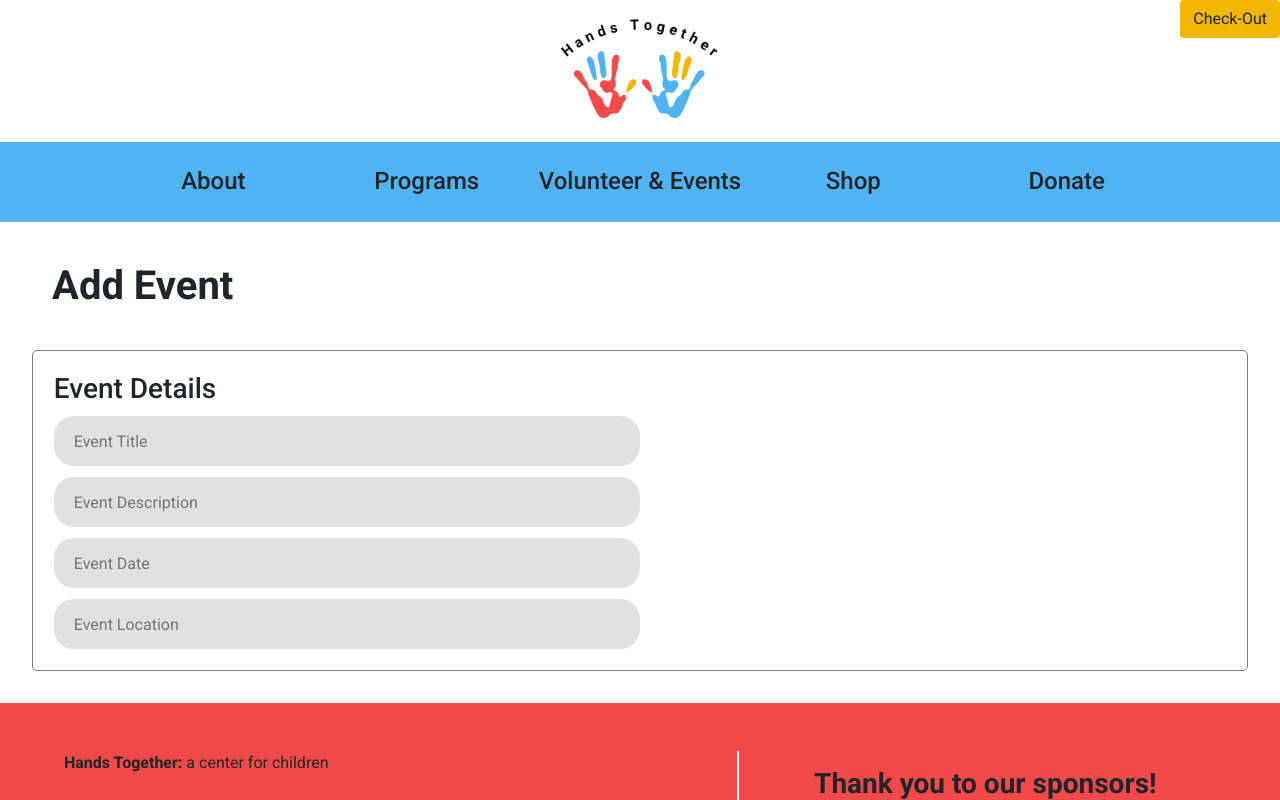
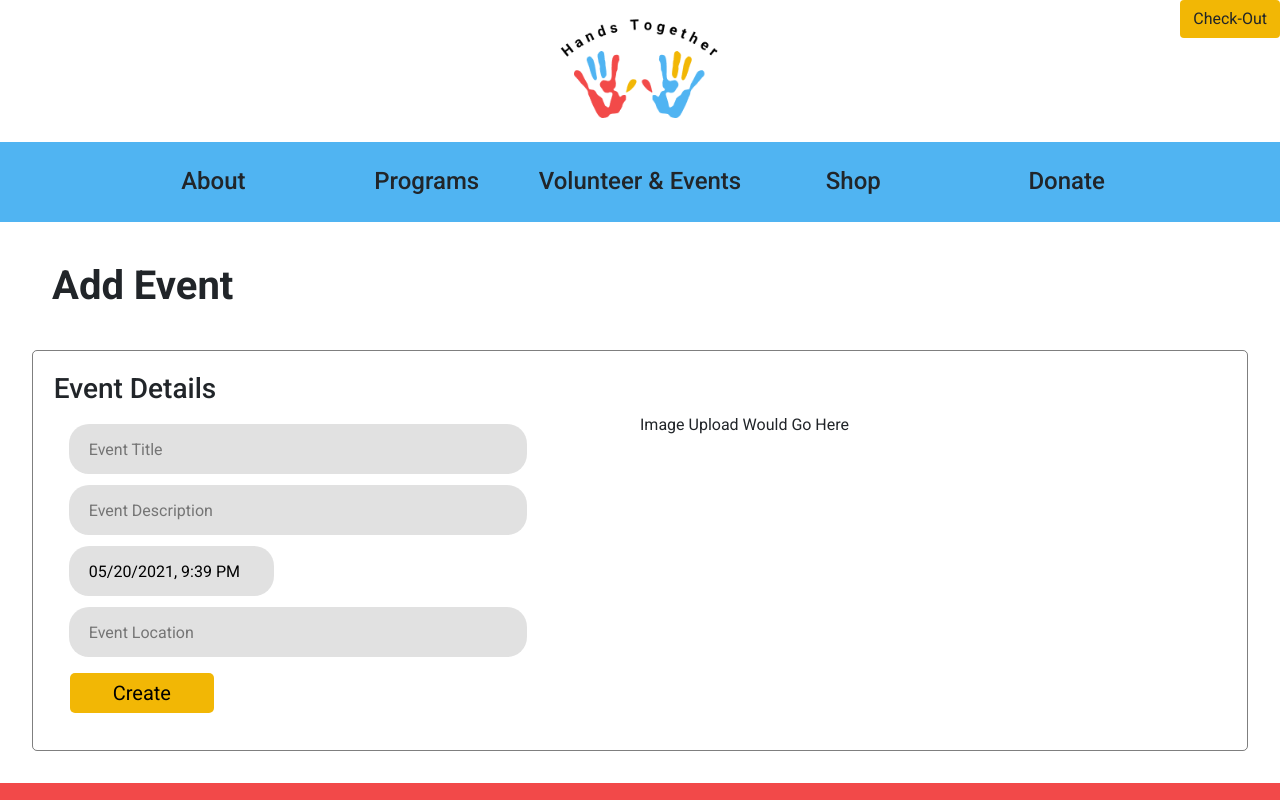
Before and after one commit to Codelab-Davis/hands_together_website_ws2021, a React (Create React App) app: page /add_event in a window 1280 px wide. Shown: the top 800 px of the page. Built offline with nearby package versions, Linux system fonts and the light colour scheme.

Commit message:
more dashboard UI progress changes

```diff
--- a/package.json
+++ b/package.json
@@ -14,6 +14,7 @@
     "jsonwebtoken": "^8.5.1",
     "react": "^17.0.1",
     "react-bootstrap": "^1.5.1",
+    "react-datepicker": "^3.8.0",
     "react-day-picker": "^7.4.10",
     "react-dom": "^17.0.1",
     "react-modal": "^3.13.1",
--- a/src/components/shop_dashboard/add_event.js
+++ b/src/components/shop_dashboard/add_event.js
@@ -1,6 +1,8 @@
 import React, { useState } from 'react';
 import "bootstrap/dist/css/bootstrap.min.css";
 import "../../css/add_event.css";
+import DatePicker from "react-datepicker";
+import "react-datepicker/dist/react-datepicker.css";
 
 function AddEvent() {
 
@@ -27,6 +29,13 @@ function AddEvent() {
         setlocation(event.target.value);
     }
 
+    const [curDate, setCurDate] = useState(new Date());
+
+    function handleDateChange(date) {
+        console.log(date);
+        setCurDate(date);
+    }
+
     return (
         // I use bootstrap rows to fluidly force content onto new lines throughout
         <div className="container-fluid p-0">
@@ -35,24 +44,31 @@ function AddEvent() {
 
                 <div className="listing-box">
                     <h2>Event Details</h2>
-                    <div className="row no-gutters listing-input">
-                        <div className="col-10 col-md-6">
-                            <input type="text" placeholder="Event Title" value={title} onChange={onTitleChange} />
+                    <div className="row no-gutters">
+                        <div className="col-6">
+                            <div className="col-10 listing-input">
+                                <input type="text" placeholder="Event Title" value={title} onChange={onTitleChange} />
+                            </div>
+                            <div className="col-10 listing-input">
+                                <input type="text" placeholder="Event Description" value={description} onChange={onDescriptionChange} />
+                            </div>
+                            <div className="col-10 listing-input">
+                                <DatePicker
+                                    selected={curDate}
+                                    onChange={handleDateChange}
+                                    showTimeSelect
+                                    dateFormat="Pp"
+                                />
+                            </div>
+                            <div className="col-10 listing-input">
+                                <input type="text" placeholder="Event Location" value={location} onChange={onlocationChange} />
+                            </div>
                         </div>
-                    </div>
-                    <div className="row no-gutters listing-input">
-                        <div className="col-10 col-md-6">
-                            <input type="text" placeholder="Event Description" value={description} onChange={onDescriptionChange} />
+                        <div className="col-6">
+                            Image Upload Would Go Here
                         </div>
-                    </div>
-                    <div className="row no-gutters listing-input">
-                        <div className="col-10 col-md-6">
-                            <input type="text" placeholder="Event Date" value={description} onChange={onDescriptionChange} />
-                        </div>
-                    </div>
-                    <div className="row no-gutters listing-input">
-                        <div className="col-10 col-md-6">
-                            <input type="text" placeholder="Event Location" value={location} onChange={onlocationChange} />
+                        <div className="col-12">
+                            <button className="submit-button submit-event hands-together-button">Create</button>
                         </div>
                     </div>
                 </div>
--- a/src/components/shop_dashboard/add_shop_item.js
+++ b/src/components/shop_dashboard/add_shop_item.js
@@ -78,6 +78,9 @@ function AddItemFrontend() {
                             <input type="text" placeholder="Quantity: 0" value={quantity} onChange={onQuantityChange} />
                         </div>
                     </div>
+                    <div className="col-12">
+                        <button className="submit-button hands-together-button">Create</button>
+                    </div>
                 </div>
             </div>
         </div>
--- a/src/components/shop_dashboard/admin_dashboard.js
+++ b/src/components/shop_dashboard/admin_dashboard.js
@@ -1,155 +1,43 @@
 import "bootstrap/dist/css/bootstrap.min.css";
 import Modal from 'react-bootstrap/Modal';
 import React, { useEffect, useState } from 'react';
+import "../../css/admin_dashboard.css";
+import kid from "../../images/kid.png";
 import { propTypes } from "react-bootstrap/esm/Image";
 const axios = require('axios');
 //https://react-bootstrap.github.io/components/modal/#modal-dialog-props
 //https://rangle.io/blog/simplifying-controlled-inputs-with-hooks/
 function Admin_Dashboard(props) {
-  const [show, setShow] = useState(false);
-  const [trackingLink, updateTrackingLink] = useState('');
-  const [input, setInput] = useState('');
-
-  const handleClose = () => setShow(false);
-  const handleShow = () => setShow(true);
-
-
-  // LOADING ALL ITEMS AND PAGINATION STARTS BELOW
-  const [soldItemArray, update] = useState({data: []});
-
-  // log whatever item is clicked
-  function clicked(val) {
-    console.log(val.name)
-  }
-
-  // initialize an empty array using UseState. Next value assignment, use setCurItems
-  const [soldItems, setCurItems] = useState([]);
-  // intialize an integer that holds the value of the next index after slicing.
-  const [nextIndex, setNextIndex] = useState(0);
-  // triggered on the "next" button click
-  function next() {
-    if (soldItemArray.data[nextIndex] != undefined) // there are more items to see
-    {
-      //slice the next 12 items in the data array.
-      setCurItems(soldItemArray.data.slice(nextIndex, nextIndex + 12));
-      //set the next index to the first in the next set of 12 objects
-      setNextIndex(nextIndex + 12);
-    }
-  }
-    // triggered on the "previous" button click
-  function back() {
-    if (soldItemArray.data[nextIndex - 13] != undefined) // there are previous items to go back to
-    {
-      setCurItems(soldItemArray.data.slice(nextIndex - 24, nextIndex - 12));
-      setNextIndex(nextIndex - 12);
-    }
-  }
-  function check()
-  {
-    setCurItems(soldItemArray.data.slice(0,12));
-    setNextIndex(12);
-    console.log(soldItems);
-  }
-
-  useEffect(() => {
-    axios.get('http://localhost:5000/sold_items/get_sold_items', { withCredentials: true })
-    .then(res => {
-      console.log(res)
-      // assign json data to itemArray
-      update({data: res.data})
-    })
-    .catch ( err => {console.log(err)})
-  }, [])
-
-  function handleChange()
-  {
-    alert('handleChange was executed');
-  }
-
-
-  function handleSubmit (evt) {
-    evt.preventDefault();
-    //updateTrackingLink(trackingLink);
-    updateTrackingLink(input);
-    //alert(`tracking link input ${trackingLink}`);
-
-  }
-
-  function cancelOrder(e) {
-      axios.post('http://localhost:5000/stripe/cancel_order')
-       .then(res => console.log(res));
-  }
-
   function logout() {
     console.log(props.loggedIn);
     axios.delete('http://localhost:5000/jwt/deleteRefreshToken', { withCredentials: true })
      .then(() => props.setLoggedIn(false));
   }
 
-  function getID() {
-    console.log("Connected")
-  }
-
   return (
-    <div>
-      <p>HELLOOO </p>
-      <button onClick={logout}>Logout</button>
-
-      <button type="button" onClick={check}>Check Contents</button>
-      {soldItems.map((itemIter, index) =>
-        <div key={index}>
-            <button onClick={handleShow}>
-              name: {itemIter.name}<br />
-              transaction_id: {itemIter.transaction_id}<br />
-              tracking link: {itemIter.tracking_link} <br />
-              cancelled: {itemIter.cancelled} <br />
-            </button>
-
-        </div>
-      )}
-
-
-      <button onClick={handleShow}>
-        Launch demo modal
-      </button>
-      <div>
-        <p>
-          tracking link: {trackingLink}
-        </p>
-        </div>
-      <Modal show={show} onHide={handleClose}>
-        <Modal.Header closeButton>
-          <Modal.Title>Modal heading</Modal.Title>
-        </Modal.Header>
-        <Modal.Body>Woohoo, you're reading this text in a modal!</Modal.Body>
-        <Modal.Body>Tracking Link:</Modal.Body>
-
-        {/* created a form element */}
-      <form onSubmit={event => handleSubmit(event)}>
-          <div>
-        {/* this creates a text box that live updates the value of the tracking # */}
-            <input type="text" onChange={e => setInput(e.target.value)} />
-
-            {/* in order to avoid random unsubmitted inputs changing the value (due to the live update),
-            we have an intermediate step inside the handleSubmit function that changes the true trackingNumber
-            variable when the button is clicked */}
-
-        <input type="submit" value ="Submit"/>
-
-      </div> <p>after input = {trackingLink}</p>
-      </form>
-      <form onSubmit={e => cancelOrder(e)}>
-            <input type="submit" value="Cancel Order"/>
-      </form>
-
-        <Modal.Footer>
-          <button onClick={handleClose}>
-            Close
-          </button>
-        </Modal.Footer>
-      </Modal>
+    <div className="container-fluid p-0">
+      <div className="row no-gutters">
+      <div className="col-12">
+        <h1 className="title-text">Welcome to your admin dashboard!</h1>
       </div>
-
+        <a className="col-5 admin-box" href="/add_shop_item">
+          <h2>Add Shop Items</h2>
+          <p>Click here to add a new item to your shop!</p>
+        </a>
+        <a className="col-5 admin-box" href="/add_event">
+          <h2>Add an event</h2>
+          <p>Click here to create a new event!</p>
+        </a>
+        <a className="col-5 admin-box" href="/view_shop_items">
+          <h2>View Listed and Sold Shop Items</h2>
+          <p>Click here to view your active shop listings and all sold shop items.</p>
+        </a>
+        <a className="col-5 admin-box" href="/view_events">
+          <h2>View Listed Events and Volunteers</h2>
+          <p>Click here to view your listed events and the volunteers signed up for each one.</p>
+        </a>
+      </div>
+    </div>
   );
 }
 
--- a/src/components/shop_dashboard/view_shop_items.js
+++ b/src/components/shop_dashboard/view_shop_items.js
@@ -106,16 +106,16 @@ function ViewShopItems() {
                         items.map((itemIter, index) =>
                         <div className="col-md-4" key={index}>
                             <div className="item-container">
-                            <a className="wrapper-link" onClick={() => openModal()}></a>
+                            <a className="wrapper-link"></a>
                             <div className="item-image" style={{backgroundImage: `url(${itemIter.images[0]})`}}></div>
                             <div className="add-to-cart">
-                                <a className="bold">Delete Item</a>
+                                <a className="bold" onClick={() => openModal()}>Delete Item</a>
                             </div>
                             <div className="item-info">
                                 <div className="name-price">
                                 <p className="name bold">{itemIter.name}</p>
                                 <p className="price">{getFormattedPrice(itemIter.price)}</p>
-                                <button href={`/shop/${itemIter._id}`}>Preview Listing</button>
+                                <a className="preview-button" href={`/shop/${itemIter._id}`}>Preview Listing</a>
                                 </div>
                                 <p className="caption description">{itemIter.description.length < 100 ? itemIter.description : itemIter.description.slice(0, 100) + "..."}</p>
                             </div>
--- a/src/components/volunteer_events.js
+++ b/src/components/volunteer_events.js
@@ -252,8 +252,8 @@ function Volunteer_Events() {
                 <img className="sign-up-tile"src={SignUpTile} />
               </div>
               <div className="sign-up-banner" align="left">
-                <h3>{curDayEventData.name}</h3>
-                <p>{curDayEventData.description}</p>
+                <h3 className="sign-up-banner-h3">{curDayEventData.name}</h3>
+                <p className="sign-up-banner-p">{curDayEventData.description}</p>
               </div>
 
               <div className="sign-up-button">Sign Up</div>
@@ -264,7 +264,7 @@ function Volunteer_Events() {
                   <img className="sign-up-tile"src={SignUpTile} />
                 </div>
                 <div className="sign-up-banner" align="left">
-                  <h3>We currently don't have any events planned for this day - check out another day instead!</h3>
+                  <h3 className="sign-up-banner-h3">We currently don't have any events planned for this day - check out another day instead!</h3>
                 </div>
               </div>
             }
--- a/src/css/add_event.css
+++ b/src/css/add_event.css
@@ -0,0 +1,3 @@
+.submit-event {
+    margin-left: 1rem;
+}
--- a/src/css/add_shop_item.css
+++ b/src/css/add_shop_item.css
@@ -68,3 +68,14 @@
 .listing-input {
   margin-top: 11px;
 }
+
+.submit-button {
+  background-color: var(--darkyellow);
+  width: 9rem;
+  height: 2.5rem;
+  font-size: 1.25rem;
+  color: black;
+  border-radius: 5px;
+  margin-bottom: 1rem;
+  margin-top: 1rem;
+}
--- /dev/null
+++ b/src/css/admin_dashboard.css
@@ -0,0 +1,21 @@
+.admin-box {
+    border: 1px solid rgba(0, 0, 0, 0.5);
+    box-sizing: border-box;
+    border-radius: 5px;
+    width: 90%;
+    margin-left: 3.5rem;
+    margin-right: 3.5rem;
+    margin-top: 2rem;
+    margin-bottom: 2rem;
+    cursor: pointer;
+}
+
+.admin-box:hover {
+    color: var(--black);
+    text-decoration: none;
+}
+
+.admin-box h2, p {
+    padding-top: 0.5rem;
+    padding-left: 0.5rem;
+}
--- a/src/css/volunteer_events.css
+++ b/src/css/volunteer_events.css
@@ -87,11 +87,12 @@ h1 {
   background-color: var(--darkyellow);
 }
 
-.sign-up-banner h3{
+.sign-up-banner-h3 {
   padding-top: 1rem;
+  padding-left: 1rem;
 }
 
-.sign-up-banner h3, p{
+.sign-up-banner-p {
   padding-left: 1rem;
 }
 
```
Also changed, not shown: src/css/view_shop_items.css (+7 -0 lines), src/components/shop_dashboard/Ellipse 2-2.png (deleted), 1 other file (tests, documents, lock files or other folders).
